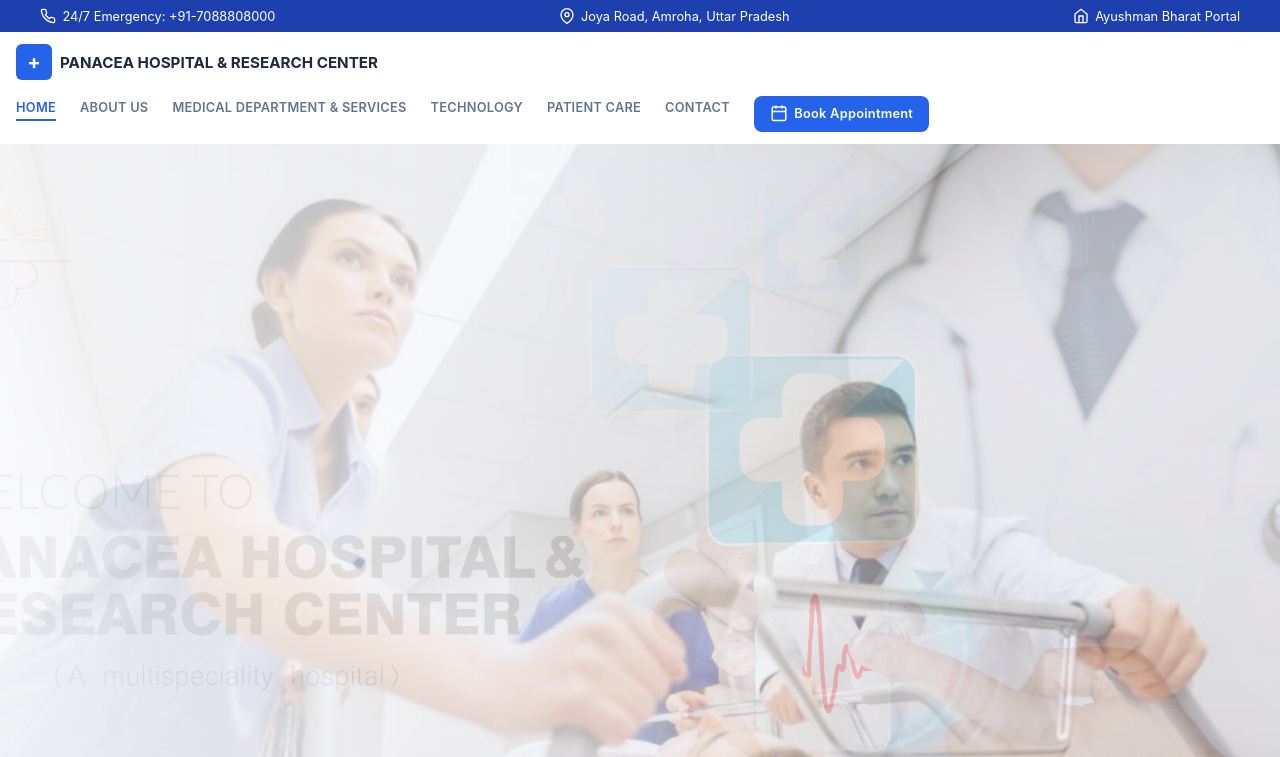
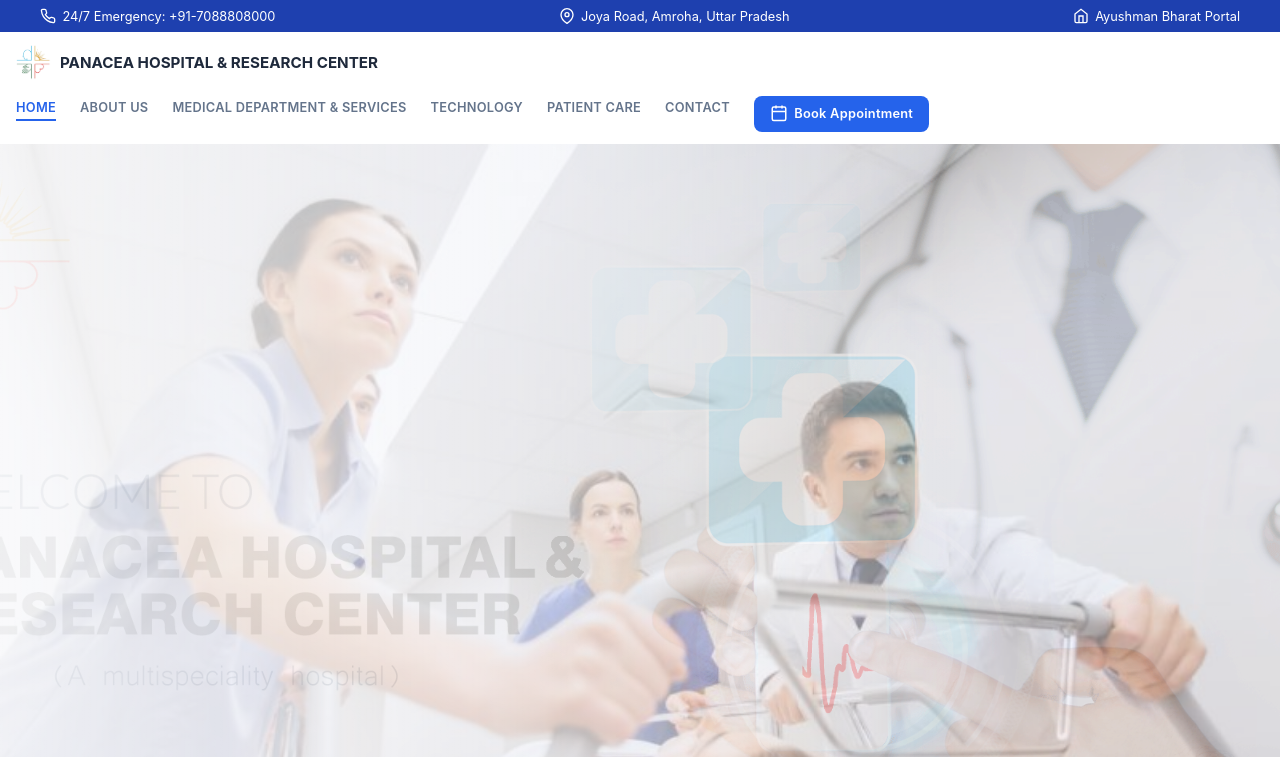
Before and after one commit to mohdayan53673-source/Panacea-Hospital, an Angular app: page / in a window 1280 px wide. Shown: the top 757 px of the page. Built offline with nearby package versions, Linux system fonts and the light colour scheme.

Commit message:
fix-marque-bugs

```diff
--- a/src/app/Medical departments/Medical department.scss
+++ b/src/app/Medical departments/Medical department.scss
@@ -103,8 +103,12 @@
   font-weight: 600;
 }
 .page-hero__marquee-sep {
-  color: rgba(255, 255, 255, 0.5);
   font-weight: 400;
+  animation: pageHeroMarqueeSepBlink 1.2s ease-in-out infinite;
+}
+@keyframes pageHeroMarqueeSepBlink {
+  0%, 100% { color: #fff; }
+  50% { color: var(--panacea-red); }
 }
 @keyframes deptMarqueeSlide {
   0% { transform: translateX(0); }
--- a/src/app/app.html
+++ b/src/app/app.html
@@ -27,7 +27,7 @@
   <nav class="mainnav" [class.mainnav--open]="menuOpen">
     <div class="mainnav__inner">
       <a routerLink="/" class="mainnav__logo" (click)="closeMenu()">
-        <span class="mainnav__logo-icon">+</span>
+        <img class="mainnav__logo-icon" src="/Panacea_favicon.png" alt="Panacea Hospital" width="36" height="36" />
         <span class="mainnav__logo-text">PANACEA HOSPITAL &amp; RESEARCH CENTER</span>
       </a>
       <ul class="mainnav__links">
@@ -70,7 +70,7 @@
     <div class="footer__container footer__grid">
       <div class="footer__col">
         <div class="footer__logo">
-          <span class="mainnav__logo-icon">+</span>
+          <img class="mainnav__logo-icon" src="/Panacea_favicon.png" alt="Panacea Hospital" width="36" height="36" />
           <span>PANACEA</span>
         </div>
         <p class="footer__about">Your trusted healthcare partner in Amroha. Committed to delivering excellence in multi-speciality medical services.</p>
--- a/src/app/app.scss
+++ b/src/app/app.scss
@@ -84,14 +84,10 @@
 .mainnav__logo-icon {
   width: 36px;
   height: 36px;
-  background: var(--panacea-blue);
-  color: #fff;
   border-radius: 6px;
-  display: flex;
-  align-items: center;
-  justify-content: center;
-  font-size: 1.25rem;
-  line-height: 1;
+  object-fit: contain;
+  display: block;
+  flex-shrink: 0;
   transition: box-shadow 0.25s var(--anim-ease), transform 0.25s var(--anim-ease);
 }
 .mainnav__logo:hover .mainnav__logo-icon {
--- a/src/app/contact/contact.scss
+++ b/src/app/contact/contact.scss
@@ -128,8 +128,12 @@
   font-weight: 600;
 }
 .contact-hero__marquee-sep {
-  color: rgba(255, 255, 255, 0.5);
   font-weight: 400;
+  animation: contactMarqueeSepBlink 1.2s ease-in-out infinite;
+}
+@keyframes contactMarqueeSepBlink {
+  0%, 100% { color: #fff; }
+  50% { color: var(--panacea-red); }
 }
 @keyframes contactMarqueeSlide {
   0% { transform: translateX(0); }
--- a/src/app/home/home.scss
+++ b/src/app/home/home.scss
@@ -100,6 +100,7 @@
   align-items: center;
   gap: 0.5rem;
   padding: 0 1rem 0 1.25rem;
+  height: 100%;
   min-width: 120px;
   background: #dc2626;
   color: #fff;
@@ -143,8 +144,12 @@
   font-weight: 600;
 }
 .hero__marquee-sep {
-  color: rgba(255, 255, 255, 0.5);
   font-weight: 400;
+  animation: heroMarqueeSepBlink 1.2s ease-in-out infinite;
+}
+@keyframes heroMarqueeSepBlink {
+  0%, 100% { color: #fff; }
+  50% { color: var(--panacea-red); }
 }
 @keyframes homeMarqueeSlide {
   0% { transform: translateX(0); }
--- a/src/app/patient-care/patient-care.scss
+++ b/src/app/patient-care/patient-care.scss
@@ -125,8 +125,12 @@
   font-weight: 600;
 }
 .care-hero__marquee-sep {
-  color: rgba(255, 255, 255, 0.5);
   font-weight: 400;
+  animation: careMarqueeSepBlink 1.2s ease-in-out infinite;
+}
+@keyframes careMarqueeSepBlink {
+  0%, 100% { color: #fff; }
+  50% { color: var(--panacea-red); }
 }
 @keyframes careMarqueeSlide {
   0% { transform: translateX(0); }
--- a/src/app/technology/technology.html
+++ b/src/app/technology/technology.html
@@ -13,6 +13,11 @@
     <!-- Marquee strip at bottom with red sign (same as Patient Care) -->
     <div class="tech-hero__marquee">
       <div class="tech-hero__marquee-sign">
+        <svg class="tech-hero__marquee-ambulance" xmlns="http://www.w3.org/2000/svg" width="22" height="22" viewBox="0 0 24 24" fill="none" stroke="currentColor" stroke-width="2" stroke-linecap="round" stroke-linejoin="round" aria-hidden="true">
+          <path d="M4 18v3a1 1 0 0 0 1 1h14a1 1 0 0 0 1-1v-3M4 18V9m0-1 2-4h12l2 4v10M4 18h16"/>
+          <circle cx="7" cy="18" r="1.5"/><circle cx="17" cy="18" r="1.5"/>
+          <path d="M11 11h2v4h-2zM10 13h4v2h-4z"/>
+        </svg>
         <span class="tech-hero__marquee-dot"></span>
         <span>24/7</span>
       </div>
--- a/src/app/technology/technology.scss
+++ b/src/app/technology/technology.scss
@@ -95,6 +95,12 @@
   font-weight: 700;
   letter-spacing: 0.05em;
 }
+.tech-hero__marquee-ambulance {
+  flex-shrink: 0;
+  color: #fff;
+  stroke: currentColor;
+  vertical-align: middle;
+}
 .tech-hero__marquee-dot {
   width: 8px;
   height: 8px;
@@ -125,8 +131,12 @@
   font-weight: 600;
 }
 .tech-hero__marquee-sep {
-  color: rgba(255, 255, 255, 0.5);
   font-weight: 400;
+  animation: techMarqueeSepBlink 1.2s ease-in-out infinite;
+}
+@keyframes techMarqueeSepBlink {
+  0%, 100% { color: #fff; }
+  50% { color: var(--panacea-red); }
 }
 @keyframes techMarqueeSlide {
   0% { transform: translateX(0); }
```
